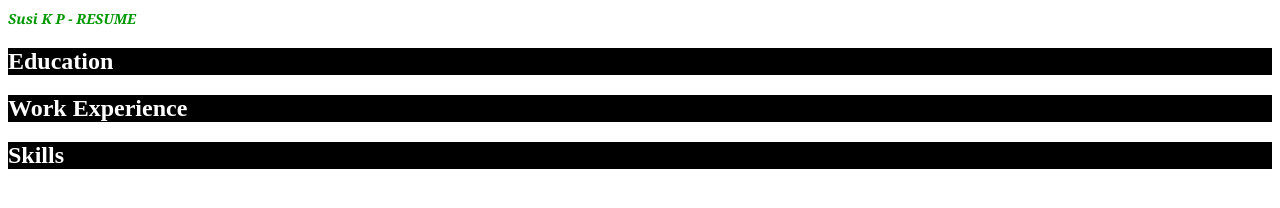
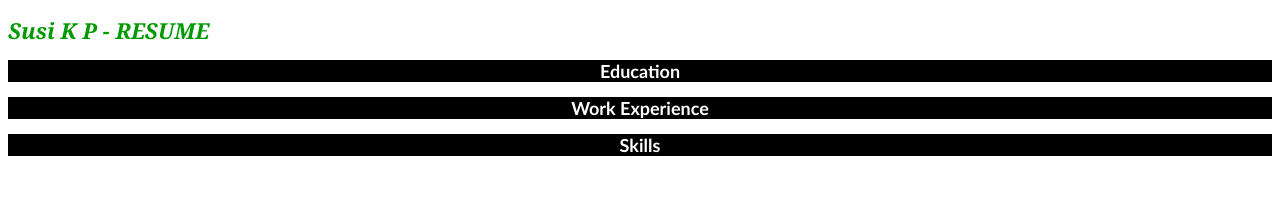
Before and after one commit to susikp/susikp.github.io, a plain HTML site: page resume.html in a window 1280 px wide. Drawn offline with Linux system fonts and the light colour scheme.

Commit message:
playing with fonts

```diff
--- a/cv.css
+++ b/cv.css
@@ -1,6 +1,6 @@
 h1{
 	font-family: Georgia, "Times New Roman", serif;
-	font-size:14px;
+	font-size:22px;
 	font-weight:bold;
 	font-style:italic;
 	color:#009900;
@@ -9,5 +9,8 @@ h1{
 h2{
 	background-color: black;
 	color: white;
-
+	text-align: center;
+	font-size: 18px;
+	font-weight: bold;
+	font-family: "Trebuchet MS", Helvetica, sans-serif;
 }
```
